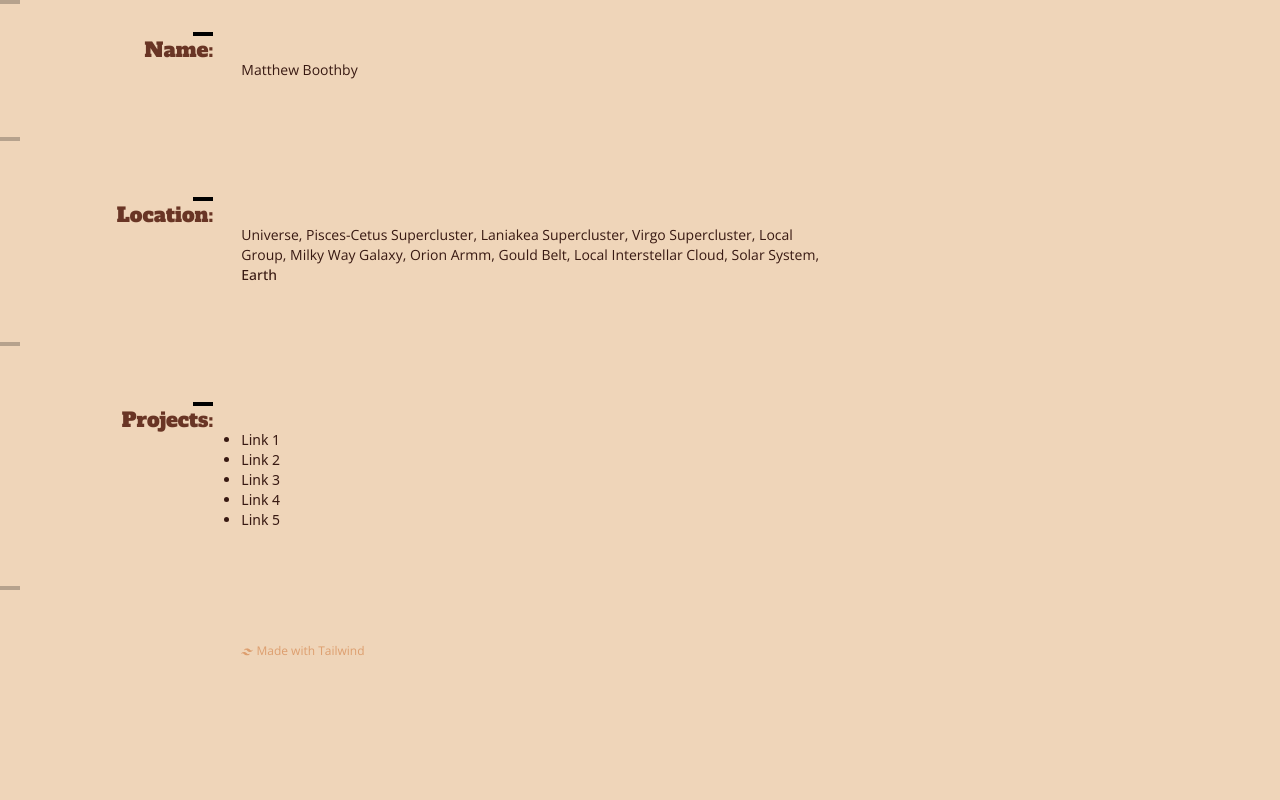
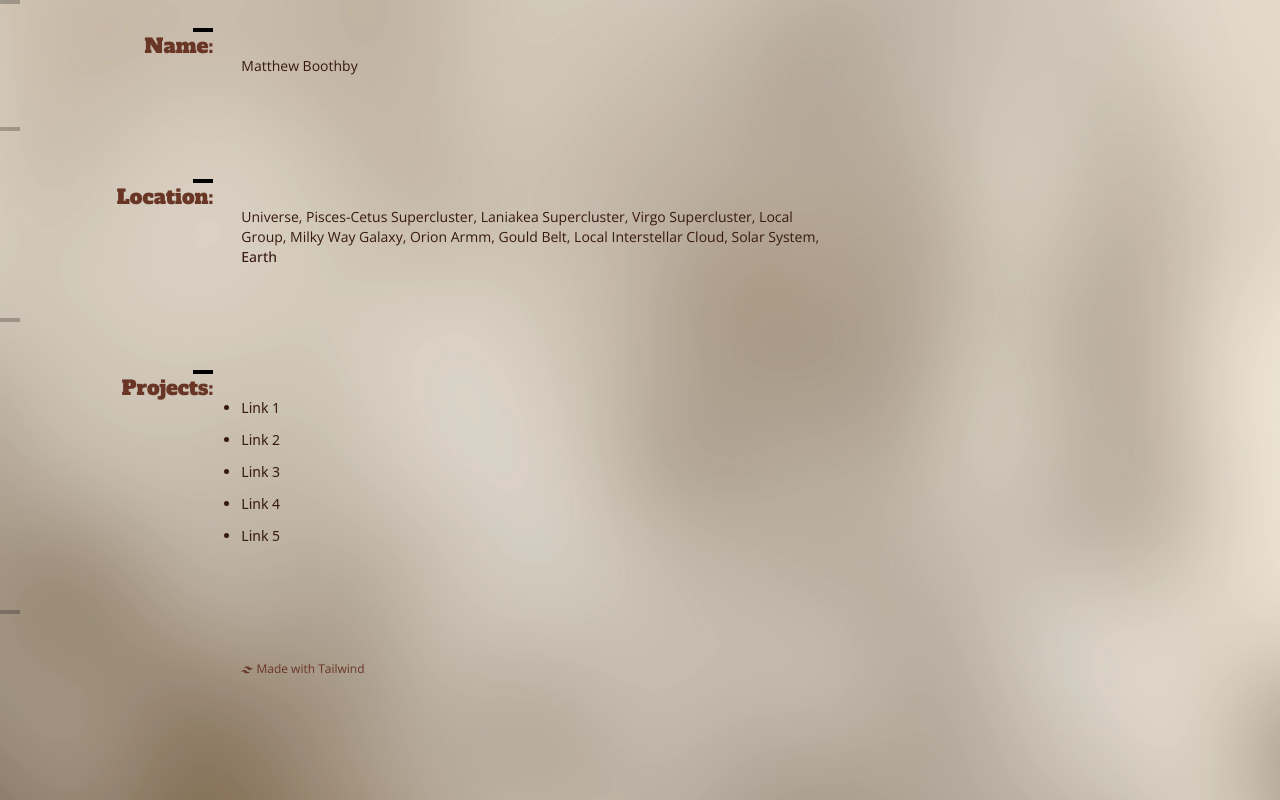
Before and after one commit to smoothby/personal_website, a website: page public/index.html in a window 1280 px wide. Drawn offline with nearby package versions, Linux system fonts and the light colour scheme.

Commit message:
Added background image, removed unnecessary classes, adjusted tap targets for accessibility

```diff
--- a/public/index.html
+++ b/public/index.html
@@ -12,22 +12,22 @@
   <head>
     <meta charset="UTF-8" />
     <meta name="viewport" content="width=device-width, initial-scale=1.0" />
+    <meta name="description" content="Personal website for Matthew Boothby" />
     <title>My little corner of the web</title>
     <link rel="stylesheet" href="./css/style.min.css" />
   </head>
 
   <body>
-    <div
-      class="grid h-screen auto-cols-fr sm:grid-cols-6 auto-rows-auto bg-whiskey-200"
-    >
-      <div class="col-start-1 col-end-1">
+    <div class="bg-center bg-no-repeat bg-cover h-svh bg-main-bg">
+      <main class="grid h-screen auto-cols-fr sm:grid-cols-6 auto-rows-auto">
+        <section class="col-start-1 col-end-1">
           <div
             class="w-5 p-0 m-0 border-t-4 border-black border-solid animate-slowpulse15"
           ></div>
-      </div>
+        </section>
 
-      <div class="col-start-1 col-end-2 row-start-2 row-end-3">
-        <div class="grid content-start h-full p-0 m-0 justify-items-end">
+        <section class="col-start-1 col-end-2 row-start-2 row-end-3">
+          <div class="grid content-start p-0 m-0 justify-items-end">
             <div
               class="w-5 p-0 m-0 border-t-4 border-black border-solid animate-slowpulse25"
             ></div>
@@ -35,16 +35,16 @@
               <h1 class="text-xl text-whiskey-900 font-alfa">Name:</h1>
             </div>
           </div>
-      </div>
+        </section>
 
-      <div class="col-start-1 col-end-2 row-start-3 row-end-4">
+        <section class="col-start-1 col-end-2 row-start-3 row-end-4">
           <div
             class="w-5 p-0 m-0 border-t-4 border-black border-solid animate-slowpulse15"
           ></div>
-      </div>
+        </section>
 
-      <div class="col-start-1 col-end-2 row-start-5 row-end-6">
-        <div class="grid content-start h-full p-0 m-0 justify-items-end">
+        <section class="col-start-1 col-end-2 row-start-5 row-end-6">
+          <div class="grid content-start p-0 m-0 justify-items-end">
             <div
               class="w-5 p-0 m-0 border-t-4 border-black border-solid animate-slowpulse25"
             ></div>
@@ -52,64 +52,64 @@
               <h1 class="text-xl text-whiskey-900 font-alfa">Location:</h1>
             </div>
           </div>
-      </div>
+        </section>
 
-      <div class="col-start-1 col-end-2 row-start-6 row-end-8">
+        <section class="col-start-1 col-end-2 row-start-6 row-end-8">
           <div
             class="w-5 p-0 m-0 border-t-4 border-black border-solid animate-slowpulse15"
           ></div>
-      </div>
+        </section>
 
-      <div class="col-start-1 col-end-2 row-start-8 row-end-8">
-        <div class="grid content-start h-full p-0 m-0 justify-items-end">
+        <section class="col-start-1 col-end-2 row-start-8 row-end-8">
+          <div class="grid content-start p-0 m-0 justify-items-end">
             <div
               class="w-5 p-0 m-0 border-t-4 border-black border-solid animate-slowpulse25"
             ></div>
             <h1 class="text-xl text-whiskey-900 font-alfa">Projects:</h1>
           </div>
-      </div>
+        </section>
 
-      <div class="col-start-1 col-end-2 row-span-5 row-start-9">
+        <section class="col-start-1 col-end-2 row-span-5 row-start-9">
           <div
             class="w-5 p-0 m-0 border-t-4 border-black border-solid animate-slowpulse15"
           ></div>
-      </div>
+        </section>
 
-      <div class="col-start-2 row-start-2 sm:col-span-5">
-        <div class="grid h-full m-0 p-7">
+        <section class="col-start-2 row-start-2 sm:col-span-5">
+          <div class="grid m-0 p-7">
             <h2 class="text-sm font-light font-opensans text-whiskey-950">
               Matthew Boothby
             </h2>
           </div>
-      </div>
-
-      <div class="col-start-2 row-start-5 sm:col-span-3">
-        <div class="grid h-full m-0 p-7">
+        </section>
+        <section class="col-start-2 row-start-5 sm:col-span-3">
+          <div class="grid m-0 p-7">
             <h2 class="text-sm font-light font-opensans text-whiskey-950">
               Universe, Pisces-Cetus Supercluster, Laniakea Supercluster, Virgo
-            Supercluster, Local Group, Milky Way Galaxy, Orion Armm, Gould Belt,
-            Local Interstellar Cloud, Solar System, <span class="font-medium">Earth</span>
+              Supercluster, Local Group, Milky Way Galaxy, Orion Armm, Gould
+              Belt, Local Interstellar Cloud, Solar System,
+              <span class="font-medium">Earth</span>
             </h2>
           </div>
-      </div>
+        </section>
 
-      <div class="col-start-2 sm:col-span-5 row-start-8">
-        <div class="grid h-full m-0 p-7">
+        <section class="col-start-2 sm:col-span-5 row-start-8">
+          <div class="grid m-0 p-7">
             <ul class="text-sm font-light text-whiskey-950 w-max">
               <li class="link-main"><a href="#">Link 1</a></li>
               <li class="link-main"><a href="#">Link 2</a></li>
               <li class="link-main"><a href="#">Link 3</a></li>
               <li class="link-main"><a href="#">Link 4</a></li>
               <li class="link-main">
-              <a href="https://webmail.boothby.me/" class="link-main">Link 5</a>
+                <a href="https://webmail.boothby.me/">Link 5</a>
               </li>
             </ul>
           </div>
-      </div>
+        </section>
 
-      <div class="col-start-2 row-start-10 sm:col-span-5">
-        <div class="grid h-full m-0 p-7">
-          <p class="text-xs font-opensans text-whiskey-400">
+        <section class="col-start-2 row-start-10 sm:col-span-5">
+          <div class="grid m-0 p-7">
+            <p class="text-xs font-opensans text-whiskey-900">
               <svg
                 xmlns="http://www.w3.org/2000/svg"
                 fill="currentColor"
@@ -132,7 +132,8 @@
               Made with Tailwind
             </p>
           </div>
-      </div>
+        </section>
+      </main>
     </div>
   </body>
 </html>
--- a/src/css/main.css
+++ b/src/css/main.css
@@ -6,6 +6,6 @@
 
 @layer components {
     .link-main {
-      @apply list-disc hover:list-disc hover:underline hover:underline-offset-4 hover:decoration-2 hover:text-whiskey-500;
+      @apply mb-3 list-disc hover:list-disc hover:underline hover:underline-offset-4 hover:decoration-2 hover:text-whiskey-500;
     }
   }
--- a/tailwind.config.js
+++ b/tailwind.config.js
@@ -28,6 +28,9 @@ module.exports = {
           950: "#381912",
         },
       },
+      backgroundImage: {
+        'main-bg': "url('../img/bg-1.webp')",
+      },
       fontFamily: {
         alfa: ['"Alfa Slab One"', "serif"],
         opensans: ['"Open Sans"', "sans-serif"],
```
Also changed, not shown: public/css/style.css, public/css/style.min.css, public/img/bg-1.webp (added). Lines whose indentation alone changed are shown as unchanged.
